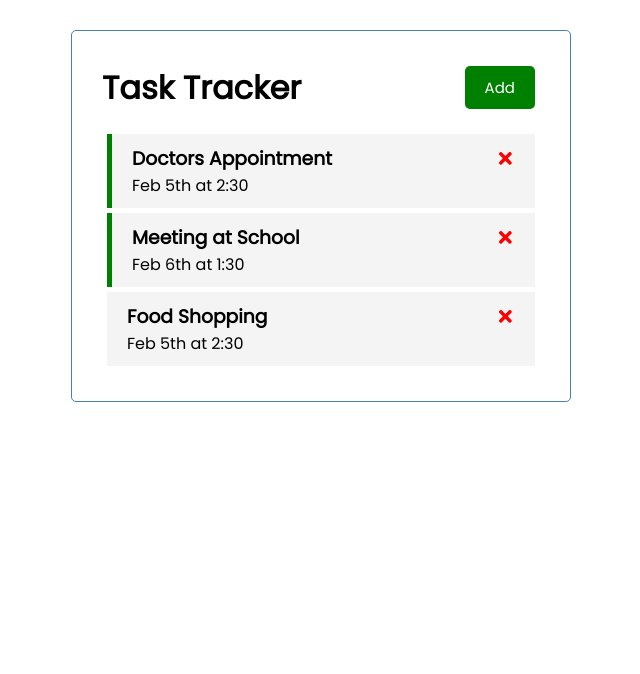
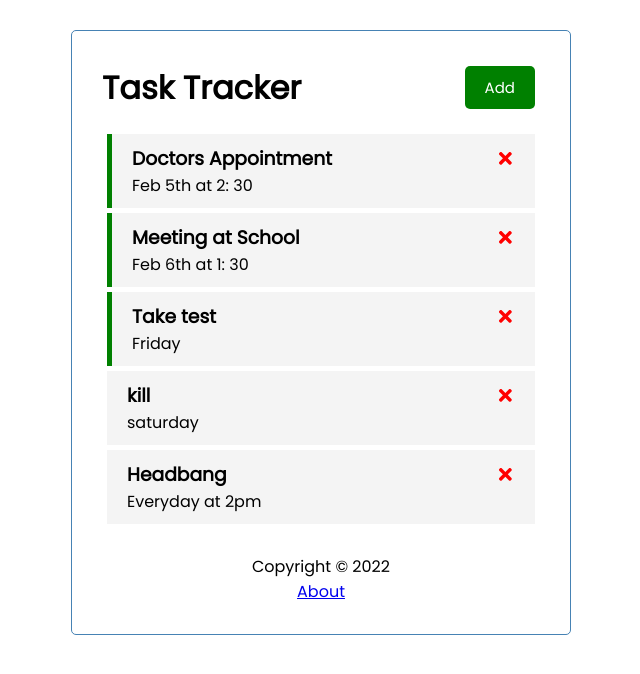
Before and after one commit to Malal0/TraversyMedia, a React (Create React App) app in the folder tasktracker/react-task-tracker/: page / in a window 1280 px wide. Shown: the top 674 px of the page, without its empty margins (319-959 px from the left). Built offline with nearby package versions, Linux system fonts and the light colour scheme; data requests are answered from the project's data file.

Commit message:
completed

```diff
--- /dev/null
+++ b/tasktracker/react-task-tracker/db.json
@@ -0,0 +1,34 @@
+{
+  "tasks": [
+    {
+      "id": 1,
+      "text": "Doctors Appointment",
+      "day": "Feb 5th at 2: 30",
+      "reminder": true
+    },
+    {
+      "id": 2,
+      "text": "Meeting at School",
+      "day": "Feb 6th at 1: 30",
+      "reminder": true
+    },
+    {
+      "text": "Take test",
+      "day": "Friday",
+      "reminder": true,
+      "id": 3
+    },
+    {
+      "text": "kill",
+      "day": "saturday",
+      "reminder": false,
+      "id": 4
+    },
+    {
+      "text": "Headbang",
+      "day": "Everyday at 2pm",
+      "reminder": false,
+      "id": 5
+    }
+  ]
+}
--- a/tasktracker/react-task-tracker/package.json
+++ b/tasktracker/react-task-tracker/package.json
@@ -6,9 +6,11 @@
     "@testing-library/jest-dom": "^5.16.4",
     "@testing-library/react": "^13.1.1",
     "@testing-library/user-event": "^13.5.0",
+    "json-server": "^0.17.0",
     "react": "^18.1.0",
     "react-dom": "^18.1.0",
     "react-icons": "^4.3.1",
+    "react-router-dom": "^6.3.0",
     "react-scripts": "5.0.1",
     "web-vitals": "^2.1.4"
   },
@@ -16,7 +18,8 @@
     "start": "react-scripts start",
     "build": "react-scripts build",
     "test": "react-scripts test",
-    "eject": "react-scripts eject"
+    "eject": "react-scripts eject",
+    "server": "json-server --watch db.json --port 5000"
   },
   "eslintConfig": {
     "extends": [
--- a/tasktracker/react-task-tracker/src/App.js
+++ b/tasktracker/react-task-tracker/src/App.js
@@ -1,55 +1,108 @@
-import { useState } from "react";
+import { useState, useEffect } from "react";
+import { BrowserRouter as Router, Route, Routes } from "react-router-dom";
 import Header from "./components/Header";
+import Footer from "./components/Footer";
 import Tasks from "./components/Tasks";
 import AddTask from "./components/AddTask";
+import About from "./components/About";
 
 const App = () => {
   const [showAddTask, setShowAddTask] = useState(false)
-  const [tasks, setTasks] = useState([
-    {
-      id: 1,
-      text: 'Doctors Appointment',
-      day: 'Feb 5th at 2:30',
-      reminder: true,
-    },
-    {
-      id: 2,
-      text: 'Meeting at School',
-      day: 'Feb 6th at 1:30',
-      reminder: true,
-    },
-    {
-      id: 3,
-      text: 'Food Shopping',
-      day: 'Feb 5th at 2:30',
-      reminder: false,
-    },
-  ])
+  const [tasks, setTasks] = useState([])
+
+  useEffect(() => {
+    const getTasks = async () => {
+      const tasksFromServer = await fetchTasks()
+      setTasks(tasksFromServer)
+    }
+
+    getTasks()
+  }, [])
+
+  //  Fetch Tasks
+  const fetchTasks = async () => {
+    const res = await fetch('http://localhost:5000/tasks')
+    const data = await res.json()
+
+    return data
+  }
+
+  //  Fetch Task
+  const fetchTask = async (id) => {
+    const res = await fetch(`http://localhost:5000/tasks/${id}`)
+    const data = await res.json()
+
+    return data
+  }
 
   //  Add Task
-  const addTask = (task) => {
-    const id = Math.floor(Math.random() * 10000) + 1
-    const newTask = { id, ...task }
-    setTasks([...tasks, newTask])
+  const addTask = async (task) => {
+    const res = await fetch('http://localhost:5000/tasks', {
+      method: 'POST',
+      headers: {
+        'Content-type': 'application/json'
+      },
+      body: JSON.stringify(task)
+    })
+
+    const data = await res.json()
+
+    setTasks([...tasks, data])
+
+    // const id = Math.floor(Math.random() * 10000) + 1
+    // const newTask = { id, ...task }
+    // setTasks([...tasks, newTask])
   }
 
   //  Delete Task
-  const deleteTask = (id) => {
+  const deleteTask = async (id) => {
+    await fetch(`http://localhost:5000/tasks/${id}`, {
+      method: 'DELETE'
+    })
     setTasks(tasks.filter((task) => task.id !== id))
   }
 
   //  Toggle Reminder
-  const toggleReminder = (id) => {
-    setTasks(tasks.map((task) => task.id === id ? { ...task, reminder: !task.reminder } : task))
+  const toggleReminder = async (id) => {
+    const taskToToggle = await fetchTask(id)
+    const updTask = {
+      ...taskToToggle,
+      reminder: !taskToToggle.reminder
+    }
+
+    const res = await fetch(`http://localhost:5000/tasks/${id}`, {
+      method: 'PUT',
+      headers: {
+        'Content-type': 'application/json'
+      },
+      body: JSON.stringify(updTask)
+    })
+
+    const data = await res.json()
+
+    setTasks(
+      tasks.map((task) =>
+        task.id === id ? { ...task, reminder: data.reminder } : task))
     console.log(id)
   }
 
   return (
-    <div className='container'>
-      <Header onAdd={() => setShowAddTask(!showAddTask)} showAdd={showAddTask} />
-      {showAddTask && <AddTask onAdd={addTask} />}
-      {tasks.length > 0 ? (<Tasks tasks={tasks} onDelete={deleteTask} onToggle={toggleReminder} />) : ('None')}
-    </div>
+    <Router>
+      <div className='container'>
+        <Header onAdd={() => setShowAddTask(!showAddTask)} showAdd={showAddTask} />
+
+        <Routes>
+          <Route path='/' exact element={(
+            <>
+              {showAddTask && <AddTask onAdd={addTask} />}
+              {tasks.length > 0 ? (<Tasks tasks={tasks} onDelete={deleteTask} onToggle={toggleReminder} />) : ('None')}
+            </>
+          )} />
+          <Route path='/about' element={<About />} />
+        </Routes>
+        <Footer />
+      </div>
+    </Router>
   );
 };
 
--- /dev/null
+++ b/tasktracker/react-task-tracker/src/components/About.js
@@ -0,0 +1,12 @@
+import { Link } from 'react-router-dom'
+
+const About = () => {
+    return (
+        <div>
+            <h4>Version 1.0.0</h4>
+            <Link to='/'>Go Back</Link>
+        </div>
+    )
+}
+
+export default About
--- /dev/null
+++ b/tasktracker/react-task-tracker/src/components/Footer.js
@@ -0,0 +1,12 @@
+import { Link } from 'react-router-dom'
+
+const Footer = () => {
+    return (
+        <footer>
+            <p>Copyright &copy; 2022</p>
+            <Link to="/about">About</Link>
+        </footer>
+    )
+}
+
+export default Footer
--- a/tasktracker/react-task-tracker/src/components/Header.js
+++ b/tasktracker/react-task-tracker/src/components/Header.js
@@ -1,14 +1,17 @@
 import PropTypes from 'prop-types'
+import { useLocation } from 'react-router-dom';
 import Button from './Button';
 
 const Header = ({ title, onAdd, showAdd }) => {
+    const location = useLocation()
+
     return (
         <header className='header'>
             <h1>{title}</h1>
-            <Button
+            {location.pathname === '/' && (<Button
                 color={showAdd ? 'red' : 'green'}
                 text={showAdd ? 'Close' : 'Add'}
-                onClick={onAdd} />
+                onClick={onAdd} />)}
         </header>
     )
 };
```
Also changed, not shown: 1 other file (tests, documents, lock files or other folders).
